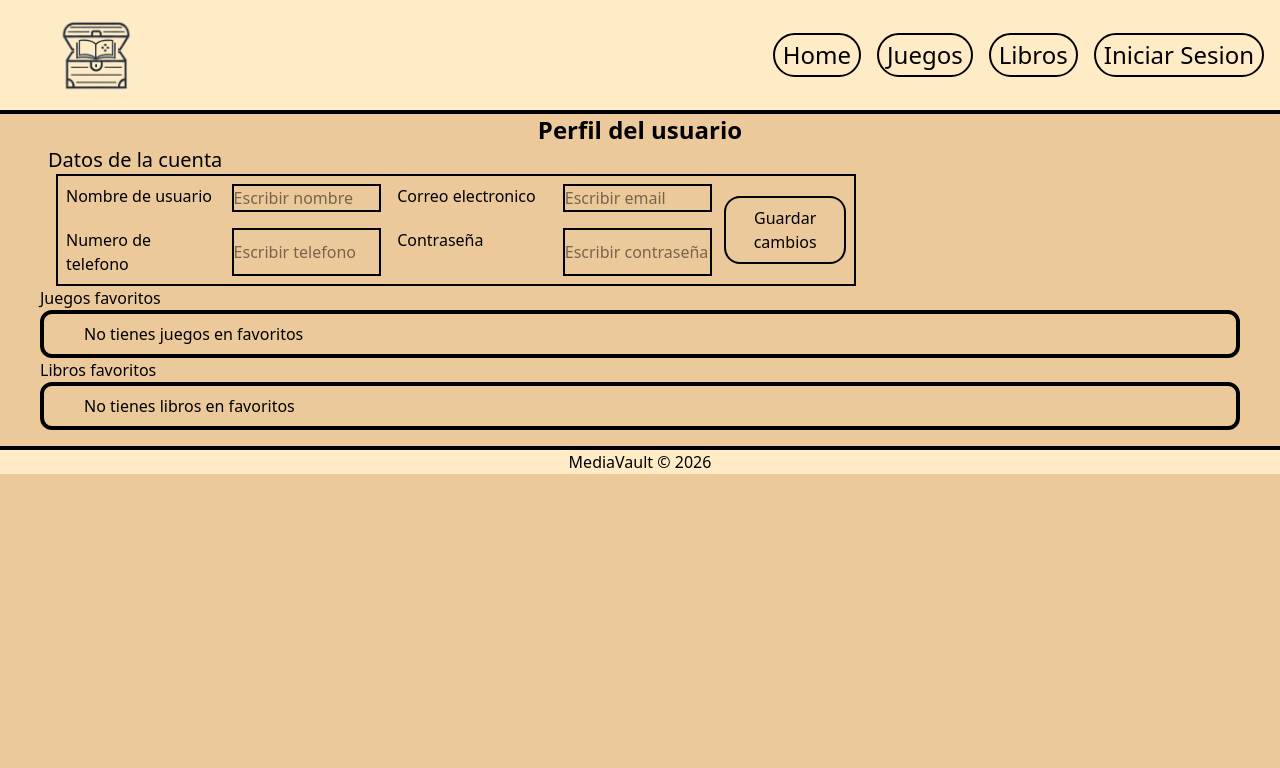
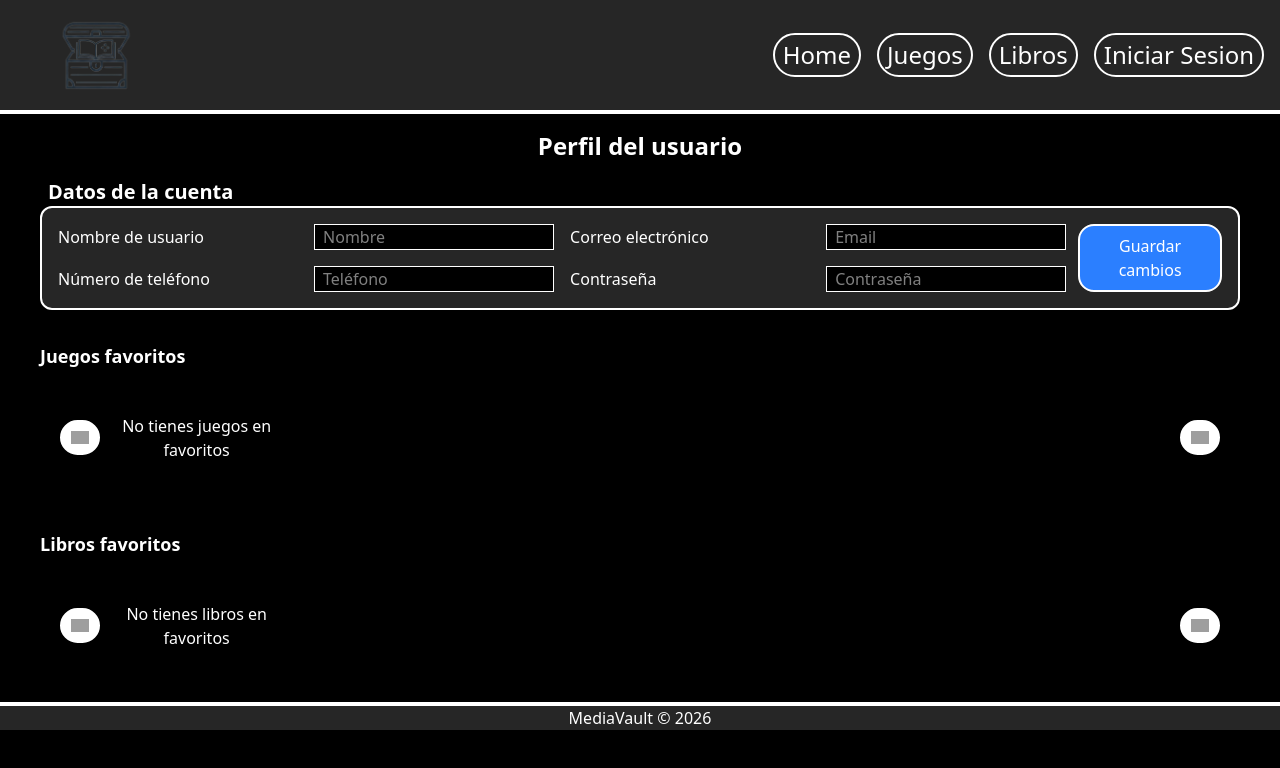
Before and after one commit to uBanqueri/Proyecto-Personal, a Vue app: page /perfil in a window 1280 px wide. Shown: the top 768 px of the page. Built offline with nearby package versions, Linux system fonts and the light colour scheme; grey boxes are pictures that could not be loaded.

Commit message:
nuevoEstilo

```diff
--- a/src/assets/main.css
+++ b/src/assets/main.css
@@ -3,24 +3,15 @@
 @variant dark (&:where(.dark, .dark *));
 
 @theme {
-  --background-image-light: url('/images/fondoPapel.jpg');
-  --background-image-dark:  url('/images/fondoJuego.jpg');
   --background-image-flecha: url('./images/flecha.png');
-
-  --primary-light: #ecc99b;
-  --secondary-light: #ffebc5;
-  --primary-dark:;
-  --secondary-dark:;
-  --btn-light: #ffffff;
 }
 
 @layer base {
   body{
-    background-color: var(--primary-light)
+    @apply bg-black text-white
   }
   header{
-    @apply flex flex-row justify-between p-4 text-2xl border-b-4;
-    background-color: var(--secondary-light);
+    @apply bg-neutral-800 text-white flex flex-row justify-between p-4 text-2xl border-b-4;
   }
 
   button{
@@ -28,55 +19,36 @@
   }
 
   footer{
-    background-color: var(--secondary-light);
-    @apply border-t-4 mt-4
+    @apply border-t-4 mt-4 bg-neutral-800 text-white
   }
 }
-@layer colors {
-  .primary-light {
-    background-color: var(--primary-light);
-  }
-  .secondary-light {
-    background-color: var(--secondary-light);
-  }
-  .primary-dark {
-    background-color: var(--primary-dark);
-  }
-  .secondary-dark {
-    background-color: var(--secondary-dark);
-  }
-}
+
 @layer components {
   .navOp {
-    @apply rounded-3xl border-2 p-1 px-2 hover:underline;
+    @apply rounded-3xl border-2 p-1 px-2 hover:underline decoration-blue-400;
 
-  }
-  .router-link-active{
-    @apply bg-white
-  }
-
-  .bg-card-light {
-   background-image: var(--background-image-light);
-      }
-  .bg-card-dark {
-    background-image: var(--background-image-dark);
   }
 
   .paginado{
     @apply border-2 rounded-lg mt-2 p-1 hover:underline;
-    background-color: var(--secondary-light);
   }
 
   .btnFlecha{
-    background-color: var(--secondary-light);
-    @apply text-2xl p-2 border-3 rounded-full w-10;
+    @apply bg-white text-2xl p-2 border-3 rounded-full w-10 flex items-center justify-center hover:scale-110 transition-transform;
   }
-
+  .carrusel{
+    @apply grid grid-cols-6 gap-4 flex-1;
+  }
   .cardCarrusel{
+    @apply w-full aspect-3/4 object-cover rounded-xl;
     transition: transform 0.2s ease-in-out;
   }
   .cardCarrusel:hover {
-    transform: scale(1.1);
+    transform: scale(1.05);
+  }
+
+  .card{
+    @apply hover:bg-white
   }
 
   .corazon{
@@ -86,5 +58,4 @@
   .corazon:hover {
   transform: scale(1.1);
   }
-
 }
--- a/src/stores/usuarios.js
+++ b/src/stores/usuarios.js
@@ -159,8 +159,16 @@ export const usuariosStore = defineStore('usuarios', () => {
       }
     }
 
+  //cambiar tema
+      const esOscuro = ref(false);
+
+      function alternarTema() {
+        esOscuro.value = !esOscuro.value;
+        document.documentElement.classList.toggle('dark');
+      }
+
   return { usuario, login, logout, juegosFav, librosFav,
            agregarJuego, agregarLibro, eliminarJuego, eliminarLibro,
            juegosCompletos, librosCompletos, registrarUsuario, error, exito,
-            modificarUsuario };
+            modificarUsuario,esOscuro, alternarTema };
 });
--- a/src/views/HomeView.vue
+++ b/src/views/HomeView.vue
@@ -1,15 +1,22 @@
 <template class="">
   <main class="mx-10">
-    <p class="flex h-20 justify-center mt-2"><img src="../../public/images/MediaVaultClaro.png" alt=""></p>
+    <p class="flex h-20 justify-center mt-2">
+      <img src="../../public/images/MediaVaultOscuro.png"  alt="">
+
+      <!--
+      <img v-if="userStore.esOscuro" src="../../public/images/MediaVaultOscuro.png"  alt="">
+      <img v-else src="../../public/images/MediaVaultClaro.png" alt="">
+      -->
+    </p>
     <section >
         <h2 class="font-bold">Noticias mas relevantes</h2>
         <section class="grid grid-cols-3 gap-4">
-          <div v-for="noticia in paginas" class="flex flex-col bg-card-light items-center border-2 border-black text-center px-2 rounded-xl">
+          <div v-for="noticia in paginas" class="flex flex-col bg-neutral-800 items-center border-2 border-black text-center px-2 rounded-xl">
             <div><img class="h-40 mt-2" :src="noticia.imagen" alt="foto"></div>
             <div>
               <h3 class="underline font-semibold">{{noticia.titulo}}</h3>
               <p>{{noticia.descripcion}}</p>
-              <p class="flex justify-between text-sm text-gray-700">
+              <p class="flex justify-between text-sm text-gray-500">
                 <span>{{noticia.autor}}</span>
                 <span>{{noticia.fecha}}</span>
               </p>
@@ -25,22 +32,24 @@
 
     <section>
       <h4 class="font-bold mb-2">Top Videojuegos</h4>
-      <div class="flex items-center gap-4 border-4 border-black p-4 rounded-xl">
+      <div class="flex items-center gap-4 bg-neutral-800 mb-4 p-4 rounded-xl m-">
         <button @click="anteriorJue" class="btnFlecha"><img src="../../images/flecha2.png" alt=""></button>
-        <div class="grid grid-cols-6 gap-4 flex-1">
+        <div class="carrusel">
           <div v-for="juego in visiblesJue" :key="juego.id">
-            <img :src="juego.imagen" class="w-full aspect-3/4 object-cover rounded-xl" alt="foto">
+            <img :src="juego.imagen" class="cardCarrusel" alt="foto">
+            <span class="text-xs font-semibold mt-1 text-center truncate w-full">{{ juego.titulo }}</span>
           </div>
         </div>
         <button @click="siguienteJue" class="btnFlecha"><img src="../../images/flecha.png" alt=""></button>
       </div>
 
       <h4 class="font-bold">Top Libros</h4>
-      <div class="flex items-center gap-4 border-4 border-black p-4 rounded-xl">
+      <div class="flex items-center gap-4 bg-neutral-800 mb-4 p-4 rounded-xl">
         <button @click="anteriorLib" class="btnFlecha"><img src="../../images/flecha2.png" alt=""></button>
-        <div class="grid grid-cols-6 gap-4 flex-1">
-          <div class="cardCarrusel" v-for="libro in visiblesLib" :key="libro.id">
-            <img :src="libro.imagen" class="w-full aspect-3/4 object-cover rounded-xl" alt="foto">
+        <div class="carrusel">
+          <div v-for="libro in visiblesLib" :key="libro.id" class="flex flex-col items-center min-w-[calc(16.66%-1rem)]">
+            <img :src="libro.imagen" class="cardCarrusel" alt="foto">
+            <span class="text-xs font-semibold mt-1 text-center truncate w-full">{{ libro.titulo }}</span>
           </div>
         </div>
         <button @click="siguienteLib" class="btnFlecha"><img src="../../images/flecha.png" alt=""></button>
@@ -54,10 +63,12 @@
     import { noticiasStore } from '@/stores/noticias';
     import { juegosStore} from '@/stores/juegos';
     import { librosStore} from '@/stores/libros';
+    import { usuariosStore} from '@/stores/usuarios';
 
     const storeNoticias = noticiasStore();
     const storeJuegos = juegosStore();
     const storeLibros = librosStore();
+    const userStore = usuariosStore();
 
     onMounted(() =>{
         storeNoticias.cargarNoticias();
@@ -115,3 +126,15 @@
     }
 
 </script>
+
+<style scoped>
+img {
+  animation: fadeIn 0.4s ease;
+
+}
+
+@keyframes fadeIn {
+  from { opacity: 0; transform: scale(0.98); }
+  to { opacity: 1; transform: scale(1); }
+}
+</style>
--- a/src/views/PerfilView.vue
+++ b/src/views/PerfilView.vue
@@ -1,56 +1,117 @@
 <template>
   <main class="mx-10">
-        <h1 class="text-2xl font-bold text-center">Perfil del usuario</h1>
-        <h2 class="text-xl mx-2">Datos de la cuenta</h2>
-        <form @submit.prevent="guardar" class="flex flex-row justify-center border-2 mx-4 p-2 w-200" action="">
-            <div class="grid grid-cols-4 gap-4 w-fit">
-                <label for="">Nombre de usuario</label>
-                <input v-model="form.nombreUsuario" class="border-2" type="text" placeholder="Escribir nombre">
-                <label for="">Correo electronico</label>
-                <input v-model="form.correoElectronico" class="border-2" type="text" placeholder="Escribir email">
-                <label for="">Numero de telefono</label>
-                <input v-model="form.numeroTelefono" class="border-2" type="text" placeholder="Escribir telefono">
-                <label for="">Contraseña</label>
-                <input v-model="form.contrasena" class="border-2" type="password" placeholder="Escribir contraseña">
+    <h1 class="text-2xl font-bold text-center my-4">Perfil del usuario</h1>
+
+    <h2 class="text-xl mx-2 font-semibold">Datos de la cuenta</h2>
+    <form @submit.prevent="guardar" class="flex flex-row bg-neutral-800 w-fit justify-center border-2 p-4 rounded-xl mb-8">
+      <div class="grid grid-cols-4 gap-4 items-center">
+        <label class="w-fit whitespace-nowrap">Nombre de usuario</label>
+        <input v-model="form.nombreUsuario" class="border hover:border-blue-400 px-2 bg-black" type="text" placeholder="Nombre">
+        <label>Correo electrónico</label>
+        <input v-model="form.correoElectronico" class="border hover:border-blue-400 px-2 bg-black" type="text" placeholder="Email">
+        <label>Número de teléfono</label>
+        <input v-model="form.numeroTelefono" class="border hover:border-blue-400 px-2 bg-black" type="text" placeholder="Teléfono">
+        <label>Contraseña</label>
+        <input v-model="form.contrasena" class="border hover:border-blue-400 px-2 bg-black" type="password" placeholder="Contraseña">
       </div>
       <div class="flex items-center">
-                <button class="border-2 rounded-2xl p-2 ml-3" type="submit">Guardar cambios </button>
+        <button class="border-2 bg-blue-500 text-white rounded-2xl p-2 ml-3 hover:bg-blue-600 transition" type="submit">
+          Guardar cambios
+        </button>
       </div>
     </form>
-        <h2>Juegos favoritos</h2>
-        <div class="flex gap-4 border-4 border-solid border-black p-2 px-10 rounded-xl">
-            <div v-if="storeUsuarios.juegosCompletos.length === 0">
+
+    <h2 class="font-bold text-lg mb-2">Juegos favoritos</h2>
+    <div class="relative flex items-center gap-4 border-4 border-black p-4 rounded-xl mb-8">
+      <button @click="anteriorJue" class="btnFlecha"><img src="../../images/flecha2.png" alt="prev"></button>
+      <div class="carrusel">
+        <div v-if="storeUsuarios.juegosCompletos.length === 0" class="w-full text-center py-4">
           No tienes juegos en favoritos
         </div>
-            <div v-for="juego in storeUsuarios.juegosCompletos" :key="juego.id">
-                <img class="w-20 rounded-xl" :src="juego.imagen" alt="foto">
-                <span>{{ juego.titulo }}</span>
+        <div v-for="juego in visiblesJue" :key="juego.id" class="flex flex-col items-center min-w-[calc(16.66%-1rem)]">
+          <img class="cardCarrusel" :src="juego.imagen" alt="foto">
+          <span class="text-xs font-semibold mt-1 text-center truncate w-full">{{ juego.titulo }}</span>
         </div>
       </div>
 
-        <h2>Libros favoritos</h2>
-        <div class="flex border-4 border-solid border-black p-2 px-10 rounded-xl">
-            <div v-if="storeUsuarios.librosCompletos.length === 0">
+      <button @click="siguienteJue" class="btnFlecha"><img src="../../images/flecha.png" alt="next"></button>
+    </div>
+
+    <h2 class="font-bold text-lg mb-2">Libros favoritos</h2>
+    <div class="flex items-center gap-4 border-4 border-black p-4 rounded-xl">
+      <button @click="anteriorLib" class="btnFlecha"><img src="../../images/flecha2.png" alt="prev"></button>
+
+      <div class="carrusel">
+        <div v-if="storeUsuarios.librosCompletos.length === 0" class="w-full text-center py-4">
           No tienes libros en favoritos
         </div>
-            <div v-for="libro in storeUsuarios.librosCompletos" :key="libro.id">
-                <img class="w-20 rounded-xl" :src="libro.imagen" alt="foto">
-                <span>{{ libro.titulo }}</span>
+        <div v-for="libro in visiblesLib" :key="libro.id" class="flex flex-col items-center min-w-[calc(16.66%-1rem)]">
+          <img class="cardCarrusel" :src="libro.imagen" alt="foto">
+          <span class="text-xs font-semibold mt-1 text-center truncate w-full">{{ libro.titulo }}</span>
         </div>
+      </div>
+
+      <button @click="siguienteLib" class="btnFlecha"><img src="../../images/flecha.png" alt="next"></button>
     </div>
   </main>
 </template>
+
 <script setup>
-    import {ref} from 'vue'
-    import {usuariosStore} from '@/stores/usuarios';
+import { ref, computed, onMounted } from 'vue'
+import { usuariosStore } from '@/stores/usuarios';
 
 const storeUsuarios = usuariosStore();
-    const form = ref({ nombreUsuario: '', correoElectronico:'', numeroTelefono:'', contrasena:''})
+const form = ref({ nombreUsuario: '', correoElectronico: '', numeroTelefono: '', contrasena: '' })
+
+const inicioJue = ref(0);
+const inicioLib = ref(0);
+const itemsPorPagina = 6;
+
+const visiblesJue = computed(() => {
+  return storeUsuarios.juegosCompletos.slice(inicioJue.value, inicioJue.value + itemsPorPagina);
+});
+
+const visiblesLib = computed(() => {
+  return storeUsuarios.librosCompletos.slice(inicioLib.value, inicioLib.value + itemsPorPagina);
+});
+
+const anteriorJue = () => {
+  inicioJue.value = Math.max(inicioJue.value - itemsPorPagina, 0);
+};
+
+const siguienteJue = () => {
+  const limite = storeUsuarios.juegosCompletos.length - itemsPorPagina;
+  if (inicioJue.value < limite) {
+    inicioJue.value += itemsPorPagina;
+  }
+};
+
+const anteriorLib = () => {
+  inicioLib.value = Math.max(inicioLib.value - itemsPorPagina, 0);
+};
+
+const siguienteLib = () => {
+  const limite = storeUsuarios.librosCompletos.length - itemsPorPagina;
+  if (inicioLib.value < limite) {
+    inicioLib.value += itemsPorPagina;
+  }
+};
 
 const guardar = () => {
   storeUsuarios.modificarUsuario(form.value)
-        alert("Usuario Actualiado");
-        form.value = {nombreUsuario: '', correoElectronico: '', numeroTelefono: '', contrasena: ''}
+  alert("Usuario Actualizado");
+  form.value = { nombreUsuario: '', correoElectronico: '', numeroTelefono: '', contrasena: '' }
+}
+</script>
+
+<style scoped>
+img {
+  animation: fadeIn 0.4s ease;
+
 }
 
-</script>
+@keyframes fadeIn {
+  from { opacity: 0; transform: scale(0.98); }
+  to { opacity: 1; transform: scale(1); }
+}
+</style>
```
Also changed, not shown: src/App.vue (+11 -3 lines), src/views/JuegosView.vue (+40 -13 lines). Lines whose indentation alone changed are shown as unchanged.
